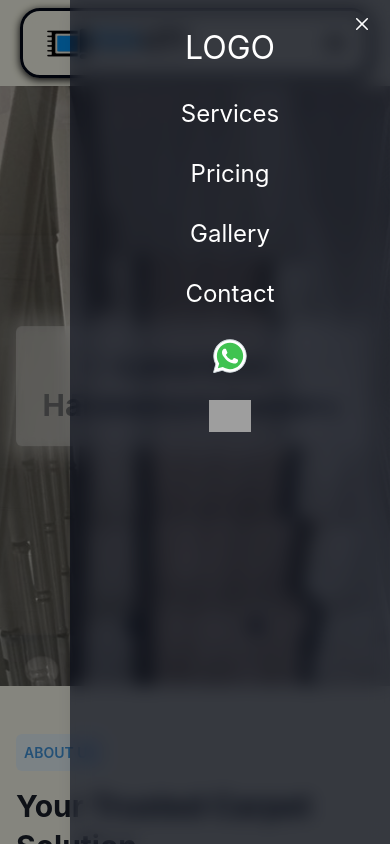
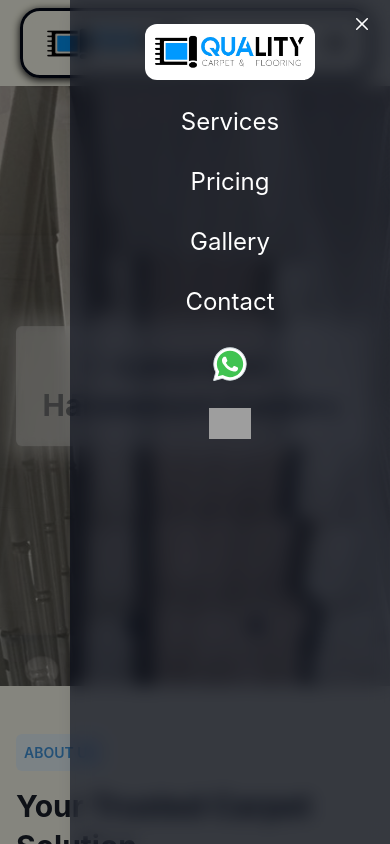
Before and after one commit to aayushwrld/qualitycarpet, a React (Vite) app in the folder client/: page / in a window 390 px wide. Both pictures are taken after a click on the button 334 px from the left and 43 px from the top of the page. Shown: the top 844 px of the page. Built offline with nearby package versions, Linux system fonts and the light colour scheme; grey boxes are pictures that could not be loaded.

Commit message:
Logo nav responsive

```diff
--- a/client/src/components/Navbar.tsx
+++ b/client/src/components/Navbar.tsx
@@ -1,5 +1,4 @@
 import {
-  Box,
   Flex,
   IconButton,
   useDisclosure,
@@ -10,10 +9,12 @@ import {
   DrawerBody,
   VStack,
   Text,
+  Image,
 } from "@chakra-ui/react";
 import { HamburgerIcon } from "@chakra-ui/icons";
 import { Link } from "react-router-dom";
 import Logo from "../assets/Logo.png";
+import Logo2 from "../assets/Logo2.png";
 import Whatsapp from "../assets/Whatsapp.svg";
 import Instagram from "../assets/Instagram.svg";
 
@@ -81,9 +82,17 @@ const Navbar = () => {
           <DrawerCloseButton color="white" />
           <DrawerBody>
             <VStack spacing="24px" mt="4">
-              <Box color="white" fontSize="2rem">
+              {/* <Box color="white" fontSize="2rem">
                 LOGO
-              </Box>
+              </Box> */}
+              <Link to={"/"}>
+                <Image
+                  src={Logo2}
+                  width={"170px"}
+                  borderRadius="12px" // Adjust the value to your preference
+                  alt="Logo"
+                />
+              </Link>
               {navOptions.map((navOption) => (
                 <Link
                   key={navOption.option}
@@ -104,7 +113,10 @@ const Navbar = () => {
               </Flex>
               <Flex
                 onClick={() =>
-                  window.open("https://www.instagram.com/qualitycarpetflooringltd?igsh=MTZwbDI0eWdmeXV5eQ", "_blank")
+                  window.open(
+                    "https://www.instagram.com/qualitycarpetflooringltd?igsh=MTZwbDI0eWdmeXV5eQ",
+                    "_blank"
+                  )
                 }
               >
                 <img src={Instagram} alt="Icon" width="42" height="42" />
```
Also changed, not shown: client/src/assets/Logo2.png (added).
